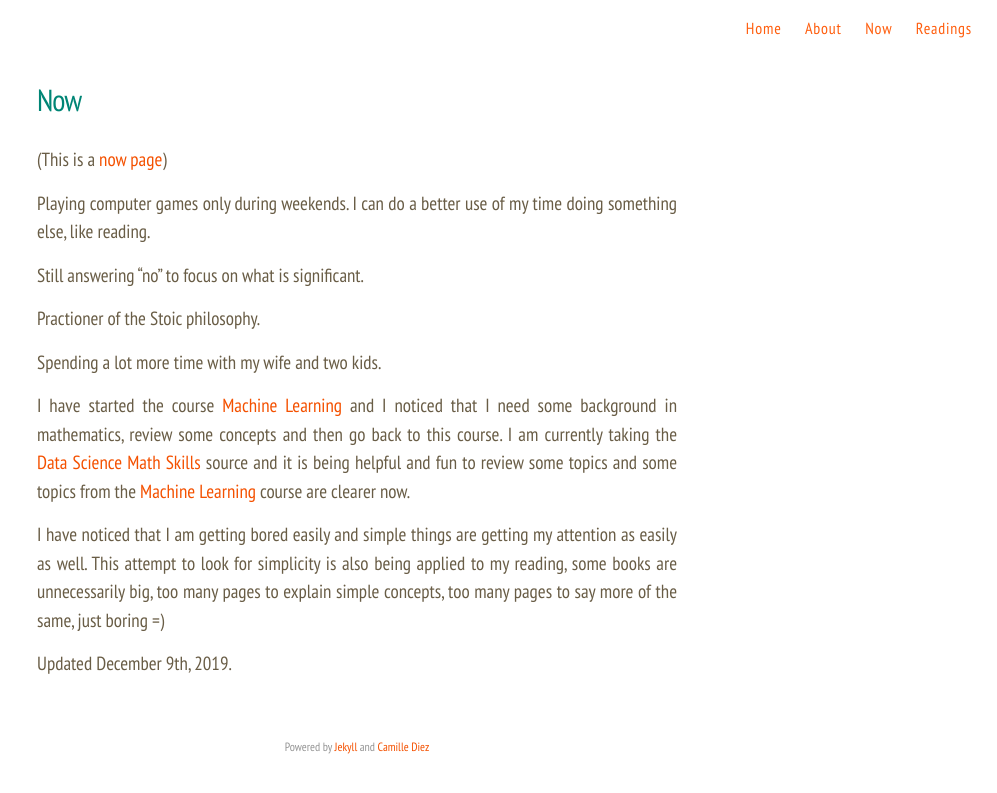
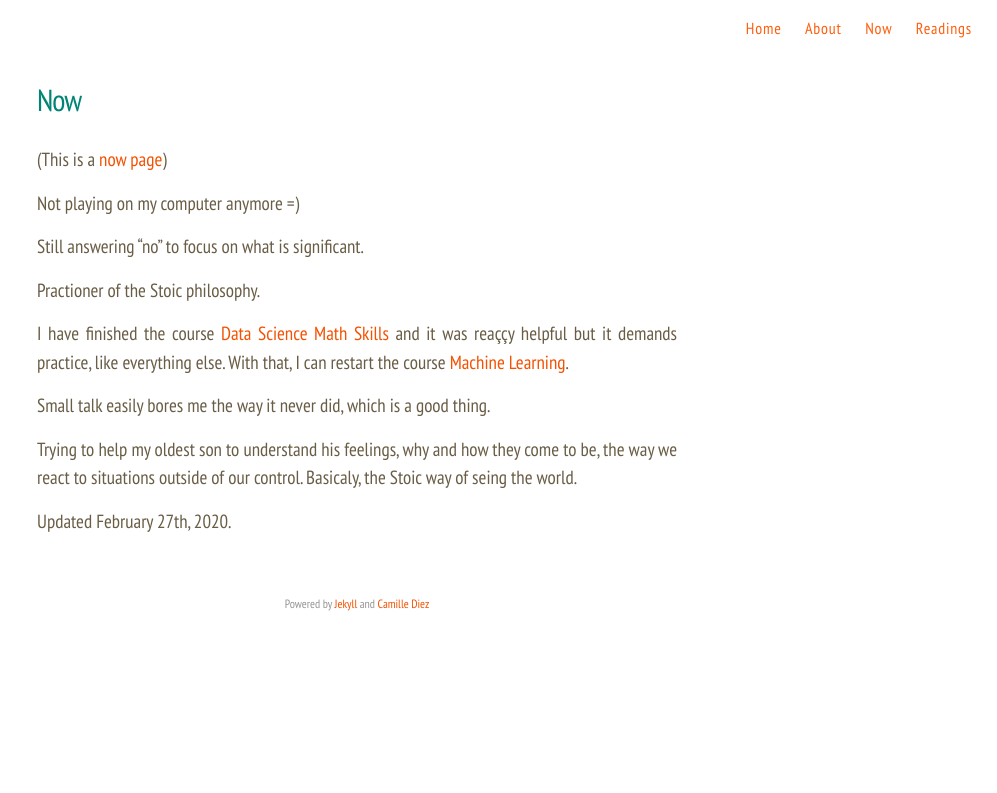
Before and after one commit to gerep/gerep.github.io, a Jekyll site: the page built from now.md, in a window 1280 px wide. Shown: the top 793 px of the page, without its empty margins (283-1280 px from the left). Built offline with Jekyll 4.4.1, drawn with Linux system fonts in a browser that asks for light colours; nearby versions of some CDN libraries.

Commit message:
Update now.md

```diff
--- a/now.md
+++ b/now.md
@@ -6,17 +6,16 @@ permalink: /now/
 
 (This is a [now page](https://nownownow.com/about))
 
-Playing computer games only during weekends. I can do a better use of my time doing something else, like reading.
+Not playing on my computer anymore =)
 
 Still answering "no" to focus on what is significant.
 
 Practioner of the Stoic philosophy.
 
-Spending a lot more time with my wife and two kids.
+I have finished the course [Data Science Math Skills](https://www.coursera.org/learn/datasciencemathskills/) and it was reaççy helpful but it demands practice, like everything else. With that, I can restart the course [Machine Learning](https://www.coursera.org/learn/machine-learning).
 
-I have started the course [Machine Learning](https://www.coursera.org/learn/machine-learning) and I noticed that I need some background in mathematics, review some concepts and then go back to this course.
-I am currently taking the [Data Science Math Skills](https://www.coursera.org/learn/datasciencemathskills/) source and it is being helpful and fun to review some topics and some topics from the [Machine Learning](https://www.coursera.org/learn/machine-learning) course are clearer now.
+Small talk easily bores me the way it never did, which is a good thing.
 
-I have noticed that I am getting bored easily and simple things are getting my attention as easily as well. This attempt to look for simplicity is also being applied to my reading, some books are unnecessarily big, too many pages to explain simple concepts, too many pages to say more of the same, just boring =)
+Trying to help my oldest son to understand his feelings, why and how they come to be, the way we react to situations outside of our control. Basicaly, the Stoic way of seing the world.
 
-Updated December 9th, 2019.
+Updated February 27th, 2020.
```
